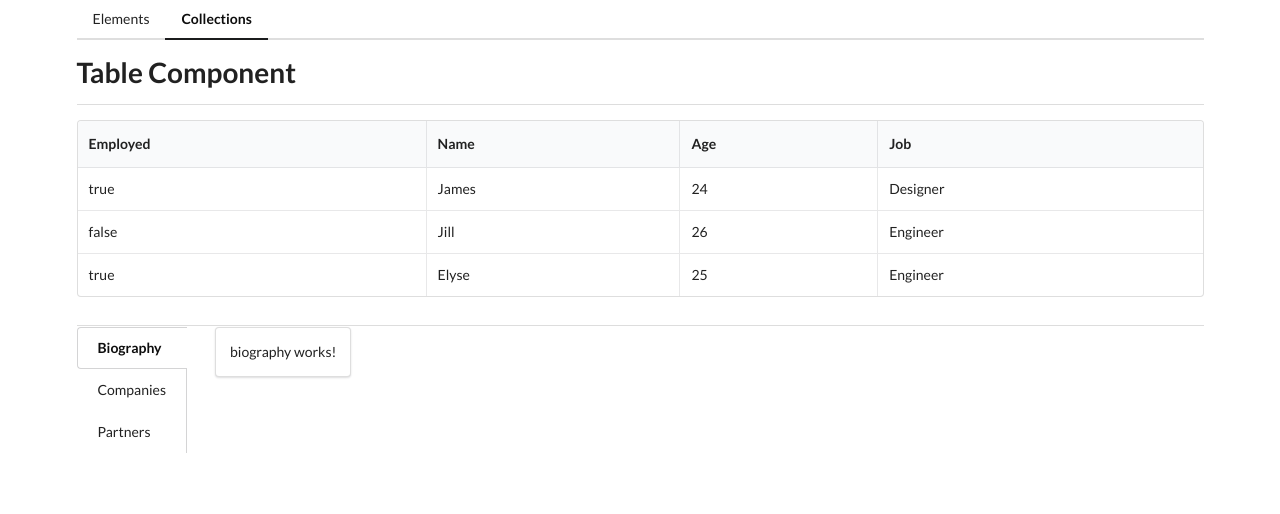
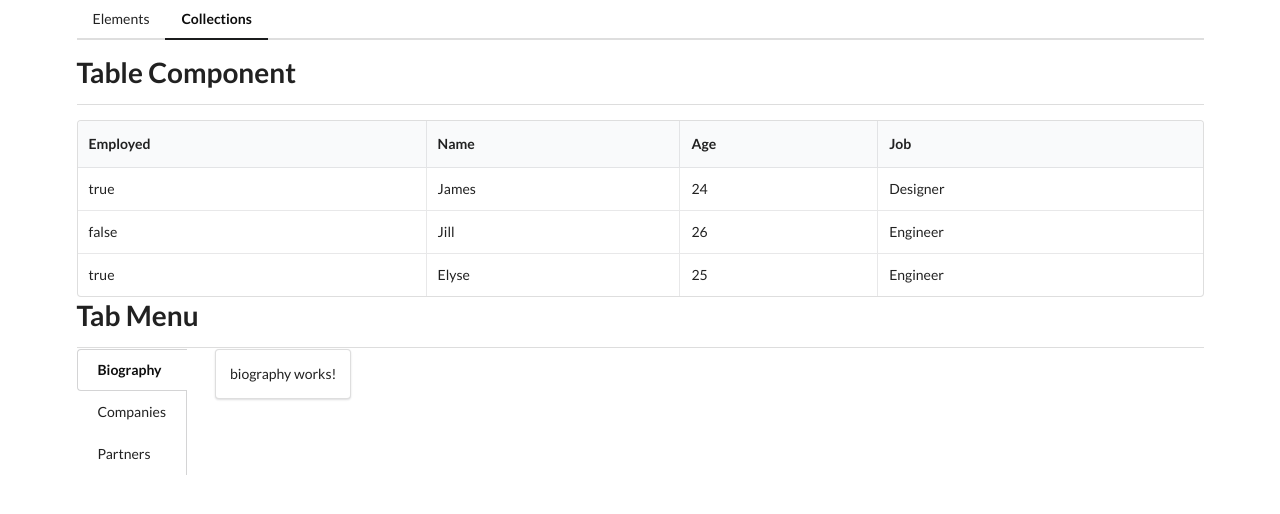
Before and after one commit to benhsieh-dev/comps, an Angular app: page /collections in a window 1280 px wide. Shown: the top 514 px of the page. Built offline with nearby package versions, Linux system fonts and the light colour scheme.

Commit message:
Add and customize tab component

```diff
--- a/src/app/collections/collections-home/collections-home.component.html
+++ b/src/app/collections/collections-home/collections-home.component.html
@@ -5,18 +5,9 @@
     [headers]="headers"
     ></app-table>
 
-<app-divider></app-divider>
-<div class="ui grid">
-    <div class="four wide columns">
-        <div class="ui vertical fluid tabular menu">
-            <a class="item" routerLink="./" routerLinkActive="active" [routerLinkActiveOptions]="{exact: true}">Biography</a>
-            <a class="item" routerLink="./companies" routerLinkActive="active">Companies</a>
-            <a class="item"routerLink="./partners" routerLinkActive="active">Partners</a>
-        </div>
-    </div>
-    <div class="twelve wide stretched columns">
-        <div class="ui segment">
-            <router-outlet></router-outlet>
-        </div>
-    </div>
-</div>
+<app-divider>Tab Menu</app-divider>
+<app-tabs>
+      <a class="item" routerLink="./" routerLinkActive="active" [routerLinkActiveOptions]="{exact: true}">Biography</a>
+      <a class="item" routerLink="./companies" routerLinkActive="active">Companies</a>
+      <a class="item"routerLink="./partners" routerLinkActive="active">Partners</a>
+</app-tabs>
--- a/src/app/collections/collections.module.ts
+++ b/src/app/collections/collections.module.ts
@@ -8,10 +8,11 @@ import { SharedModule } from '../shared/shared.module';
 import { BiographyComponent } from './biography/biography.component';
 import { CompaniesComponent } from './companies/companies.component';
 import { PartnersComponent } from './partners/partners.component';
+import { TabsComponent } from './tabs/tabs.component';
 
 
 @NgModule({
-  declarations: [CollectionsHomeComponent, TableComponent, BiographyComponent, CompaniesComponent, PartnersComponent],
+  declarations: [CollectionsHomeComponent, TableComponent, BiographyComponent, CompaniesComponent, PartnersComponent, TabsComponent],
   imports: [
     CommonModule,
     CollectionsRoutingModule,
--- /dev/null
+++ b/src/app/collections/tabs/tabs.component.html
@@ -0,0 +1,13 @@
+<div class="ui grid">
+    <div class="four wide columns">
+        <div class="ui vertical fluid tabular menu">
+            <ng-content></ng-content>
+        </div>
+    </div>
+    <div class="twelve wide stretched columns">
+        <div class="ui segment">
+            <router-outlet>
+            </router-outlet>
+        </div>
+    </div>
+</div>
--- /dev/null
+++ b/src/app/collections/tabs/tabs.component.ts
@@ -0,0 +1,15 @@
+import { Component, OnInit } from '@angular/core';
+
+@Component({
+  selector: 'app-tabs',
+  templateUrl: './tabs.component.html',
+  styleUrls: ['./tabs.component.css']
+})
+export class TabsComponent implements OnInit {
+
+  constructor() { }
+
+  ngOnInit(): void {
+  }
+
+}
```
Also changed, not shown: src/app/collections/tabs/tabs.component.css (added), 1 other file (tests, documents, lock files or other folders).
